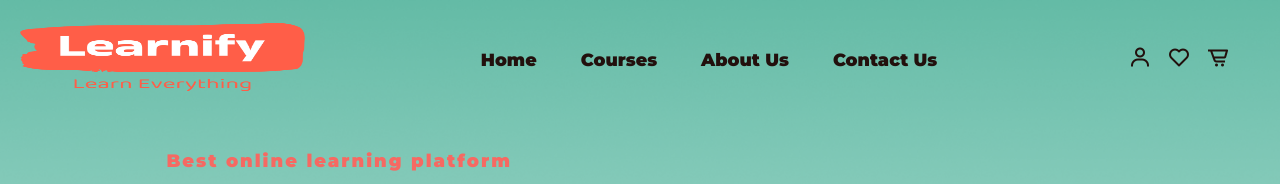
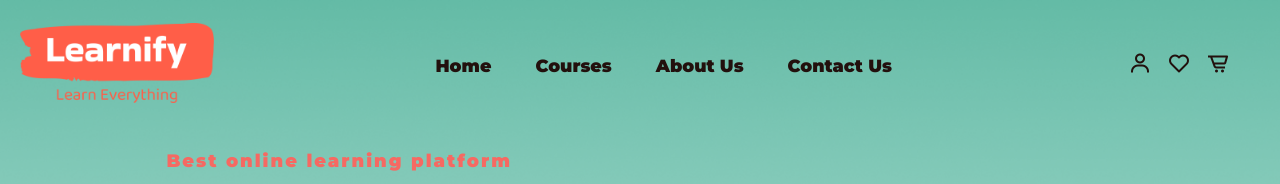
Before and after one commit to prammbhs/CN087, a plain HTML site: page index.html in a window 1280 px wide. Shown: the top 184 px of the page. Drawn offline with nearby package versions, Linux system fonts and the light colour scheme.

Commit message:
logo resized

```diff
--- a/Untitled-2.css
+++ b/Untitled-2.css
@@ -36,8 +36,8 @@ header{
     transition: all .40s ease;
 }
 .logo img{
-    height: 68px;
-    width: 285px;
+    height: 10vh;
+    width: auto;
     max-width: 100%;
 }
 .navbar{
```
